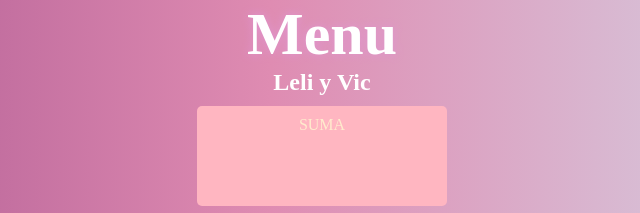
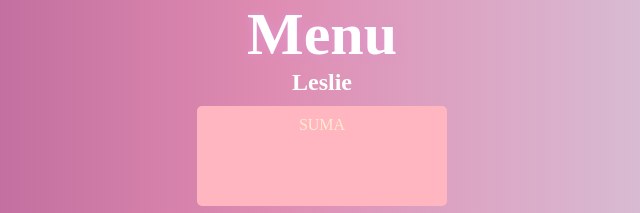
Before and after one commit to Lelifresaa7/banco, a plain HTML site: page index.html in a window 1280 px wide. Shown: the top 213 px of the page, 318-958 px from the left. Drawn offline with Linux system fonts and the light colour scheme.

Commit message:
update index.html

```diff
--- a/index.html
+++ b/index.html
@@ -9,7 +9,7 @@
 
     <link rel="stylesheet" href="estilos.css">
     <h1>Menu </h1>
-    <h2>Leli y Vic</h2>
+    <h2>Leslie</h2>
 
     <center>
   <a href="suma.html">SUMA</a>
```
